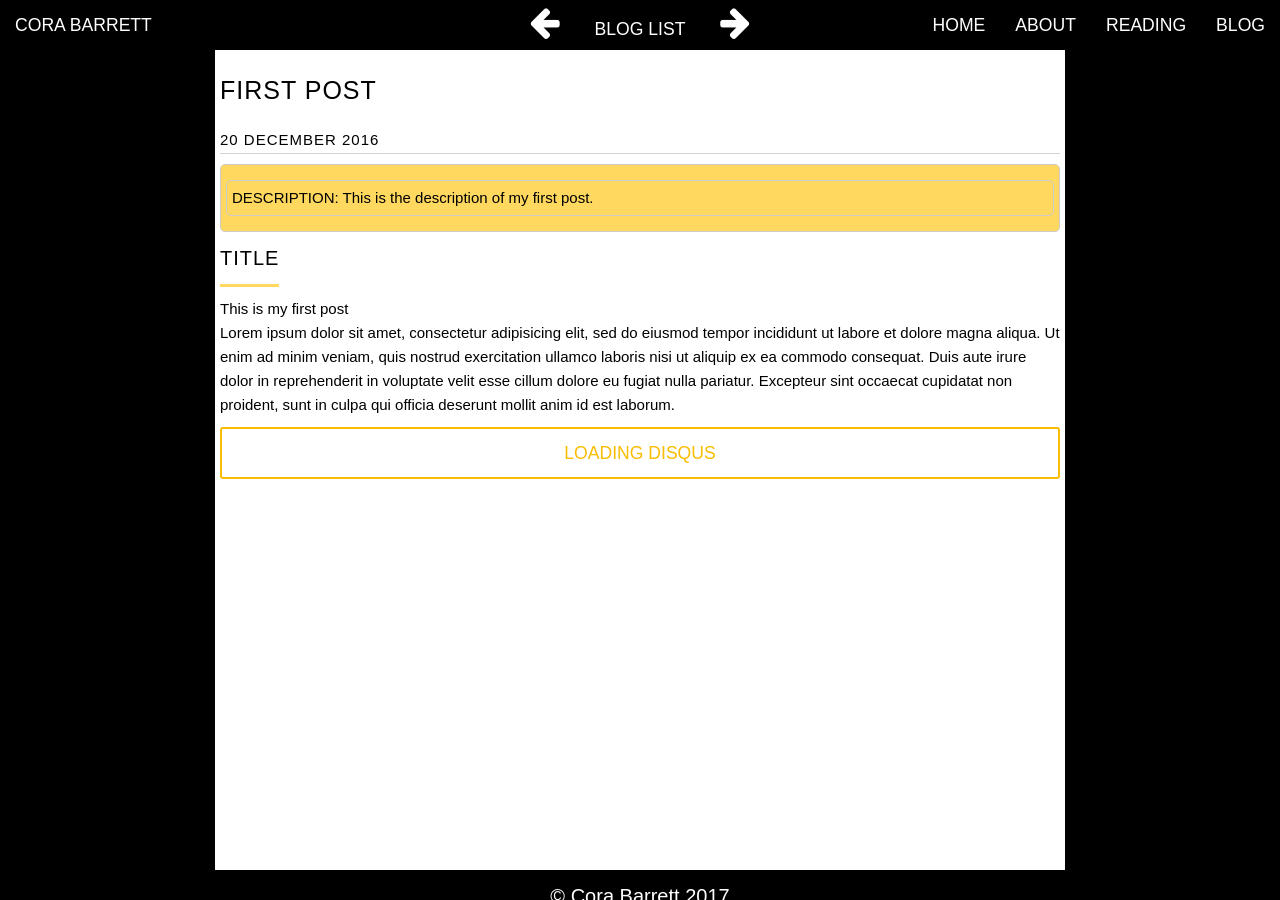
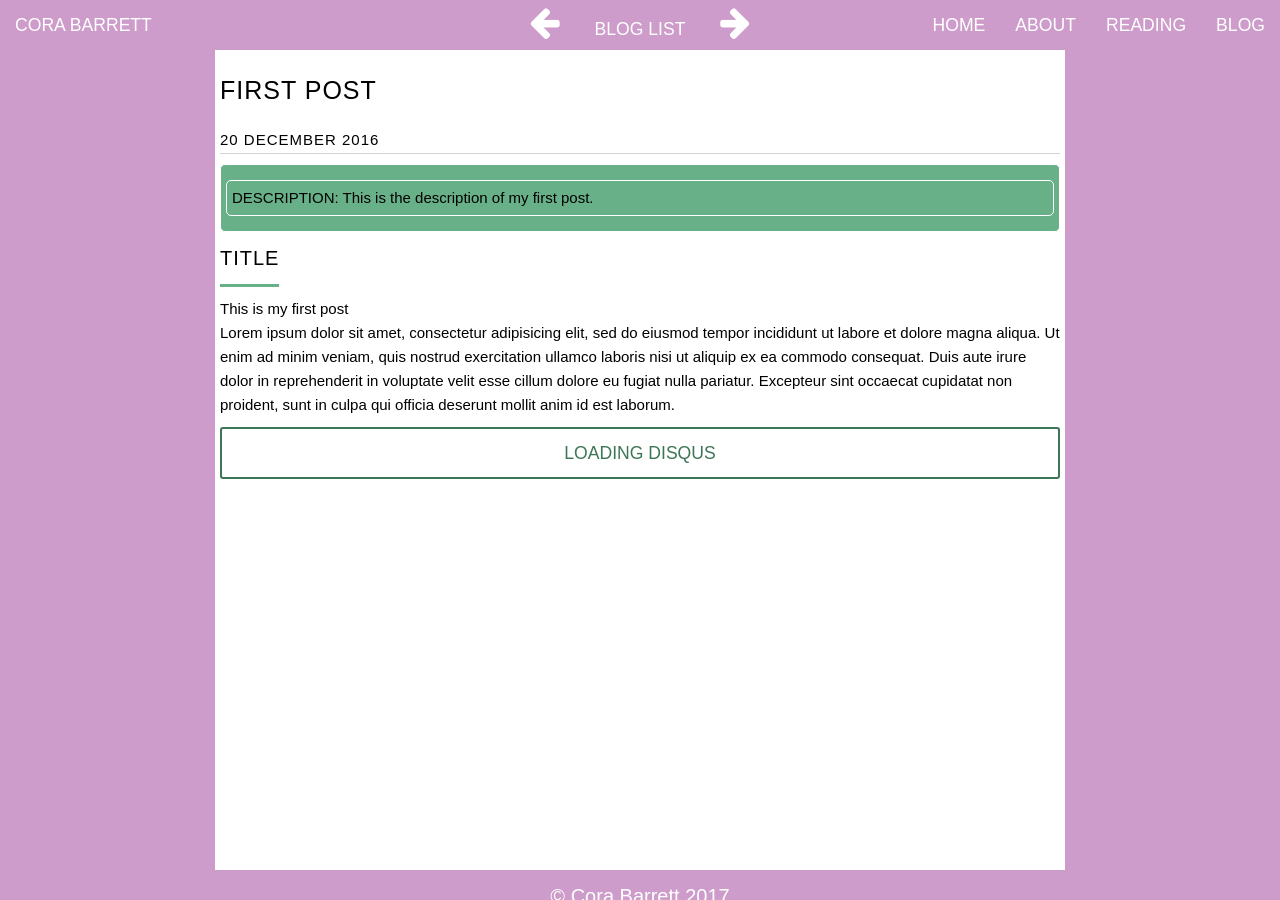
Before and after one commit to corabarrett/corabarrett, a Jekyll site: the page built from _posts/2017-13-20-first-post.md, in a window 1280 px wide and 900 px high. Built offline with Jekyll 4.4.1, drawn with Linux system fonts in a browser that asks for light colours; nearby versions of some CDN libraries; some web fonts are replaced; comment, search, counter and statistics services are not loaded.

Commit message:
changed colors

```diff
--- a/_sass/variables/_colors.scss
+++ b/_sass/variables/_colors.scss
@@ -1,2 +1,2 @@
-$primary-color: #000000;
-$secondary-color: #FFD85F;
+$primary-color: #CD9CCA;
+$secondary-color: #68B188;
```
Also changed, not shown: 2 other files.
